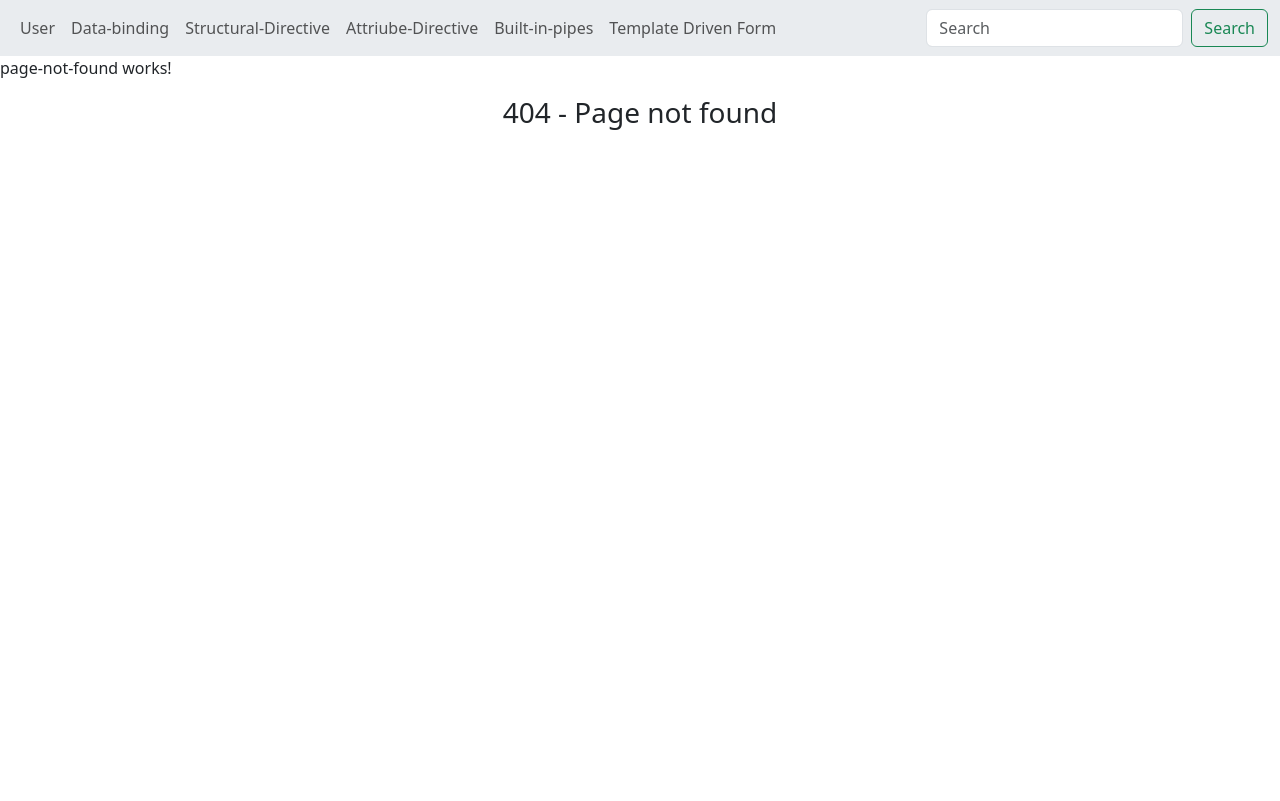
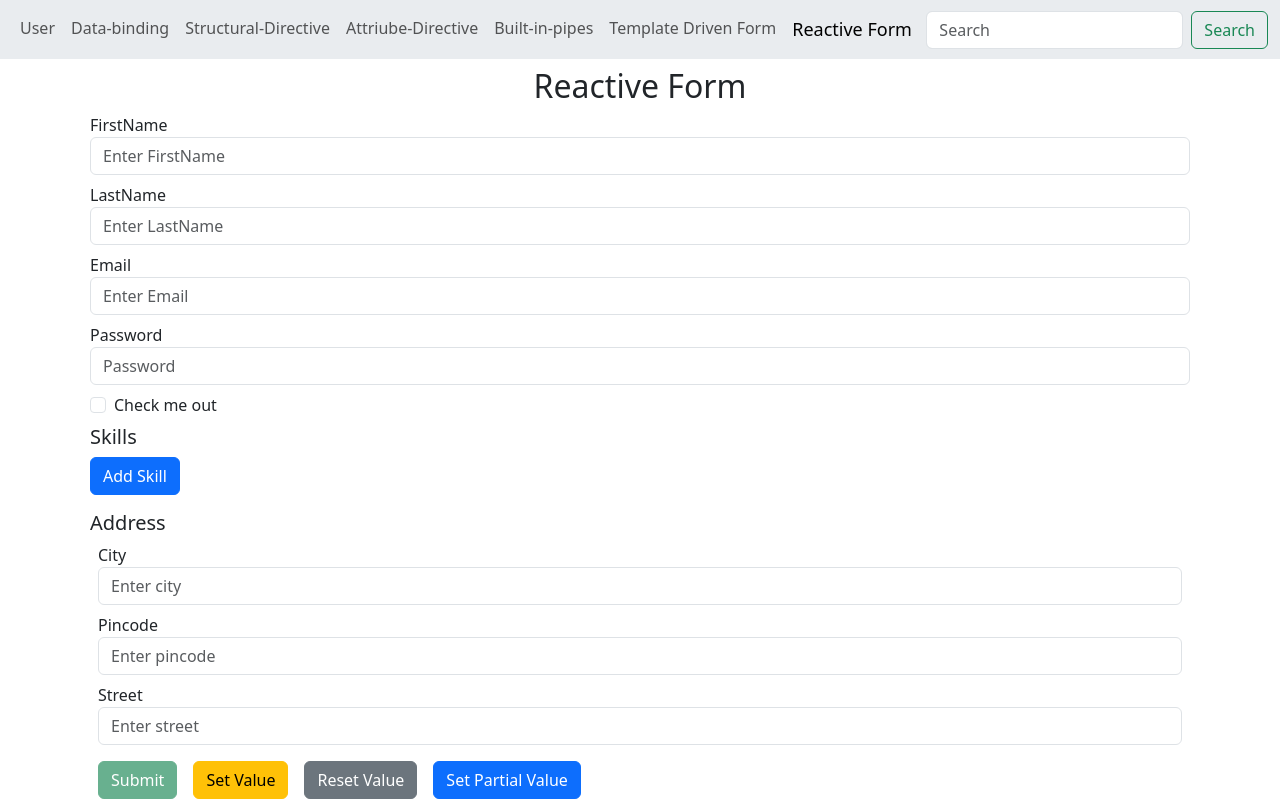
Before and after one commit to sudarshan-basnet-np/learn-angular, an Angular app: page /recative-forms in a window 1280 px wide. Before the commit this address had no page. Shown: the top 801 px of the page. Built offline with nearby package versions, Linux system fonts and the light colour scheme.

Commit message:
Learning Reactive Forms (#11)

```diff
--- a/src/app/app.component.html
+++ b/src/app/app.component.html
@@ -37,6 +37,11 @@
 
         </li>
 
+        <li class="nav-item">
+          <a class="nav-link" routerLinkActive="active" [routerLink]="['recative-forms']"> Reactive Form </a>
+
+        </li>
+
 
         <!-- <li class="nav-item dropdown">
           <a class="nav-link dropdown-toggle" href="#" role="button" data-bs-toggle="dropdown" aria-expanded="false">
--- a/src/app/app.routes.ts
+++ b/src/app/app.routes.ts
@@ -6,6 +6,7 @@ import { AttributesDirectivesComponent } from './attributes-directives/attribute
 import { PageNotFoundComponent } from './page-not-found/page-not-found.component';
 import { BuiltInPipesComponent } from './built-in-pipes/built-in-pipes.component';
 import { TemplateDrivenFormComponent } from './template-driven-form/template-driven-form.component';
+import { ReactiveFormsComponent } from './reactive-forms/reactive-forms.component';
 
 export const routes: Routes = [
 
@@ -55,6 +56,11 @@ export const routes: Routes = [
         component: TemplateDrivenFormComponent
     },
 
+    {
+        path: 'recative-forms',
+        component: ReactiveFormsComponent
+    },
+
 
     //wild card routes
     {
--- /dev/null
+++ b/src/app/reactive-forms/reactive-forms.component.html
@@ -0,0 +1,155 @@
+<div class="container">
+  <form [formGroup]="reactiveForm" (ngSubmit)="onSubmit()">
+    <h2 class="text-center m-2">Reactive Form</h2>
+
+    <!-- FirstName Field -->
+    <div class="form-group m-2">
+      <label for="FirstName">FirstName</label>
+      <input type="text" class="form-control" placeholder="Enter FirstName" required formControlName="firstname">
+
+
+        @if (reactiveForm.controls['firstname'].dirty || reactiveForm.controls['firstname'].touched) {
+        @if (reactiveForm.controls['firstname'].errors?.['required']) {
+          <small class="text-danger">FirstName is required</small>
+        }
+        @if (reactiveForm.controls['firstname'].errors?.['maxlength']) {
+          <small class="text-danger">FirstName cannot exceed 15 characters</small>
+        }
+      }
+    </div>
+
+    <!-- LastName Field -->
+    <div class="form-group m-2">
+      <label for="LastName">LastName</label>
+      <input type="text" class="form-control" placeholder="Enter LastName" formControlName="lastname" required>
+
+      @if (reactiveForm.controls['lastname'].dirty || reactiveForm.controls['lastname'].touched) {
+        @if (reactiveForm.controls['lastname'].errors?.['required']) {
+          <small class="text-danger">LastName is required</small>
+        }
+        @if (reactiveForm.controls['lastname'].errors?.['minlength']) {
+          <small class="text-danger">LastName must be at least 5 characters</small>
+        }
+        @if (reactiveForm.controls['lastname'].errors?.['maxlength']) {
+          <small class="text-danger">LastName cannot exceed 15 characters</small>
+        }
+        @if (reactiveForm.controls['lastname'].errors?.['pattern']) {
+          <small class="text-danger">LastName can only contain letters</small>
+        }
+      }
+    </div>
+
+    <!-- Email Field -->
+    <div class="form-group m-2">
+      <label for="Email">Email</label>
+      <input type="email" class="form-control" placeholder="Enter Email" required formControlName="email">
+
+      @if (reactiveForm.controls['email'].dirty || reactiveForm.controls['email'].touched) {
+        @if (reactiveForm.controls['email'].errors?.['required']) {
+          <small class="text-danger">Email is required</small>
+        }
+        @if (reactiveForm.controls['email'].errors?.['email']) {
+          <small class="text-danger">Please enter a valid email</small>
+        }
+      }
+    </div>
+
+    <!-- Password Field -->
+    <div class="form-group m-2">
+      <label for="password">Password</label>
+      <input type="password" class="form-control" placeholder="Password" required formControlName="password">
+
+      @if (reactiveForm.controls['password'].dirty || reactiveForm.controls['password'].touched) {
+        @if (reactiveForm.controls['password'].errors?.['required']) {
+          <small class="text-danger">Password is required</small>
+        }
+      }
+    </div>
+
+    <!-- Checkbox Field -->
+    <div class="form-check m-2">
+      <input type="checkbox" class="form-check-input" formControlName="isChecked" required>
+      <label class="form-check-label">Check me out</label>
+
+      @if (reactiveForm.controls['isChecked'].dirty || reactiveForm.controls['isChecked'].touched) {
+        @if (reactiveForm.controls['isChecked'].errors?.['required']) {
+          <small class="text-danger">You must check this box</small>
+        }
+      }
+    </div>
+
+    <!-- Skills FormArray -->
+    <div class="form-group m-2" formArrayName="skills">
+      <h5>Skills</h5>
+      <button type="button" class="btn btn-primary mb-2" (click)="addSkill()">Add Skill</button>
+
+      @for (skill of skills.controls; track $index; let i = $index) {
+        <div [formGroupName]="i" class="mb-2">
+          <div class="input-group">
+            <span class="input-group-text">{{i + 1}}</span>
+            <input type="text" class="form-control" placeholder="Skill name" formControlName="skill">
+            <button type="button" class="btn btn-danger" (click)="deleteSkill(i)">Delete</button>
+          </div>
+
+          @if (skills.at(i).get('skill')?.dirty || skills.at(i).get('skill')?.touched) {
+            @if (skills.at(i).get('skill')?.errors?.['required']) {
+              <small class="text-danger">Skill name is required</small>
+            }
+          }
+        </div>
+      }
+    </div>
+
+    <!-- Address FormGroup -->
+    <div class="form-group m-2" formGroupName="address">
+      <h5>Address</h5>
+
+      <div class="form-group m-2">
+        <label for="city">City</label>
+        <input type="text" class="form-control" placeholder="Enter city" required formControlName="city">
+
+        @if (reactiveForm.get('address.city')?.dirty || reactiveForm.get('address.city')?.touched) {
+          @if (reactiveForm.get('address.city')?.errors?.['required']) {
+            <small class="text-danger">City is required</small>
+          }
+        }
+      </div>
+
+      <div class="form-group m-2">
+        <label for="pincode">Pincode</label>
+        <input type="text" class="form-control" placeholder="Enter pincode" required formControlName="pincode">
+
+        @if (reactiveForm.get('address.pincode')?.dirty || reactiveForm.get('address.pincode')?.touched) {
+          @if (reactiveForm.get('address.pincode')?.errors?.['required']) {
+            <small class="text-danger">Pincode is required</small>
+          }
+        }
+      </div>
+
+      <div class="form-group m-2">
+        <label for="street">Street</label>
+        <input type="text" class="form-control" placeholder="Enter street" required formControlName="street">
+
+        @if (reactiveForm.get('address.street')?.dirty || reactiveForm.get('address.street')?.touched) {
+          @if (reactiveForm.get('address.street')?.errors?.['required']) {
+            <small class="text-danger">Street is required</small>
+          }
+        }
+      </div>
+    </div>
+
+    <!-- Action Buttons -->
+    <div class="m-2">
+      <button class="btn btn-success m-2" type="submit" [disabled]="reactiveForm.invalid">Submit</button>
+      <button type="button" class="btn btn-warning m-2" (click)="setValue()">Set Value</button>
+      <button type="button" class="btn btn-secondary m-2" (click)="resetValues()">Reset Value</button>
+      <button type="button" class="btn btn-primary m-2" (click)="patchValue()">Set Partial Value</button>
+    </div>
+
+    <!-- Form Debug Info (Remove in production) -->
+    <div class="m-2">
+      <h6>Form Status: {{reactiveForm.status}}</h6>
+      <pre>{{reactiveForm.value | json}}</pre>
+    </div>
+  </form>
+</div>
--- /dev/null
+++ b/src/app/reactive-forms/reactive-forms.component.ts
@@ -0,0 +1,103 @@
+import { CommonModule } from '@angular/common';
+import { Component } from '@angular/core';
+import { FormArray, FormBuilder, FormControl, FormGroup, ReactiveFormsModule, Validators } from '@angular/forms';
+
+@Component({
+  selector: 'app-reactive-forms',
+  imports: [ReactiveFormsModule, CommonModule],
+  templateUrl: './reactive-forms.component.html',
+  styleUrl: './reactive-forms.component.scss'
+})
+export class ReactiveFormsComponent {
+
+  reactiveForm: FormGroup;
+
+  constructor(private fb: FormBuilder) {
+    this.reactiveForm = this.fb.group({
+      firstname: ['', [Validators.required, Validators.maxLength(15)]],
+      lastname: ['', [Validators.required, Validators.minLength(5), Validators.maxLength(15), Validators.pattern(/^[a-zA-Z]+$/)]],
+      email: ['', [Validators.required, Validators.email]],
+      password: ['', [Validators.required]],
+      isChecked: [false, [Validators.requiredTrue]],
+
+      address: this.fb.group({
+        city: ['', [Validators.required]],
+        street: ['', [Validators.required]],
+        pincode: ['', [Validators.required]]
+      }),
+
+      skills: this.fb.array([])
+    });
+  }
+
+  get skills(): FormArray {
+    return this.reactiveForm.get("skills") as FormArray;
+  }
+
+  newSkill(): FormGroup {
+    return this.fb.group({
+      skill: ['', [Validators.required]] // Fixed typo: was 'sill' now 'skill'
+    });
+  }
+
+  addSkill() {
+    this.skills.push(this.newSkill());
+  }
+
+  deleteSkill(i: number) {
+    this.skills.removeAt(i);
+  }
+
+  onSubmit() {
+    if (this.reactiveForm.valid) {
+      console.log(this.reactiveForm.value);
+    } else {
+      console.log('Form is invalid');
+      this.markFormGroupTouched(this.reactiveForm);
+    }
+  }
+
+  // Helper method to mark all fields as touched for validation display
+  private markFormGroupTouched(formGroup: FormGroup) {
+    Object.keys(formGroup.controls).forEach(key => {
+      const control = formGroup.get(key);
+      control?.markAsTouched();
+
+      if (control instanceof FormGroup) {
+        this.markFormGroupTouched(control);
+      }
+    });
+  }
+
+  setValue() {
+    this.reactiveForm.setValue({
+      firstname: "ram",
+      lastname: "basnet",
+      email: "ram@yopmail.com",
+      password: "test@123",
+      isChecked: true,
+
+      address: {
+        city: 'ktm',
+        street: 'Har har mahadev',
+        pincode: '1234'
+      },
+
+      skills: [] // Include skills array for setValue
+    });
+  }
+
+  resetValues() {
+    this.reactiveForm.reset();
+  }
+
+  patchValue() {
+    this.reactiveForm.patchValue({
+      firstname: "ram",
+      lastname: "basnet",
+      address: {
+        city: 'ktm'
+      }
+    });
+  }
+}
```
Also changed, not shown: src/app/reactive-forms/reactive-forms.component.scss (added), 1 other file (tests, documents, lock files or other folders).
